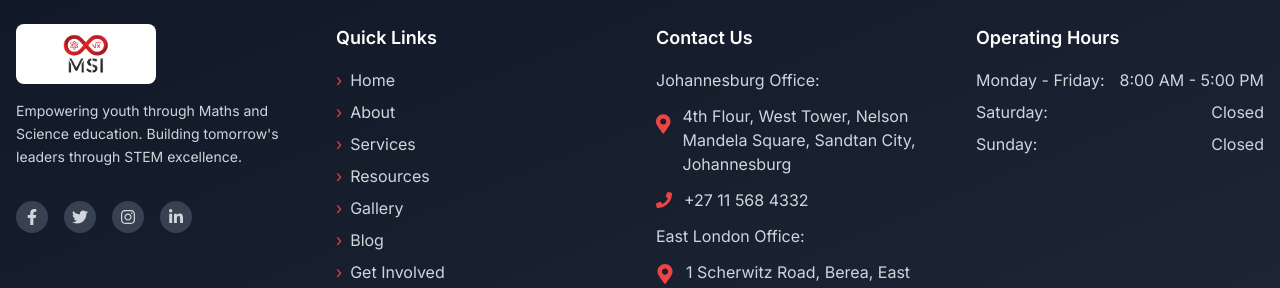
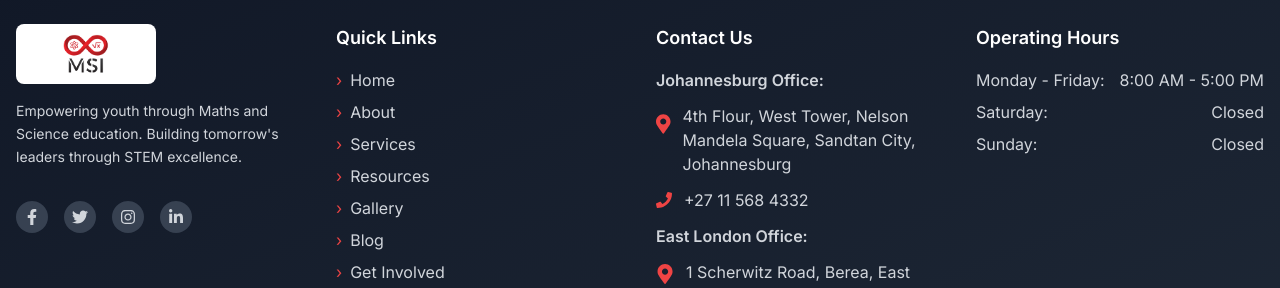
Before and after one commit to CrazyChips34/msi-website-5, a Next.js app: page / in a window 1280 px wide. Shown: the part 4879-5167 px from the top of the page. Built offline with nearby package versions, Linux system fonts and the light colour scheme.

Commit message:
Update Footer.tsx
Make Office heading bold

```diff
--- a/components/Footer.tsx
+++ b/components/Footer.tsx
@@ -106,7 +106,7 @@ const Footer = () => {
           <motion.div variants={fadeInUp} className="space-y-4">
             <h3 className="text-lg font-semibold text-white">Contact Us</h3>
             <ul className="space-y-3">
-              <span>Johannesburg Office: </span>
+              <span className="font-semibold">Johannesburg Office: </span>
               <li className="flex items-start space-x-3">
                 <FaMapMarkerAlt className="w-8 h-8 text-red-500 mt-1" />
                 <a target="_blank" href="https://maps.app.goo.gl/qUpZ8p9zCyEu1WSf8"
@@ -123,7 +123,7 @@ const Footer = () => {
               </li>
               <li className="space-y-3">
               </li>
-              <span>East London Office: </span>
+              <span className="font-semibold">East London Office: </span>
               <li className="flex items-start space-x-3">
                 <FaMapMarkerAlt className="w-5 h-5 text-red-500 mt-1" />
                 <a target="_blank" href="https://maps.app.goo.gl/o1zsynzNxkq25LHT7"
```
